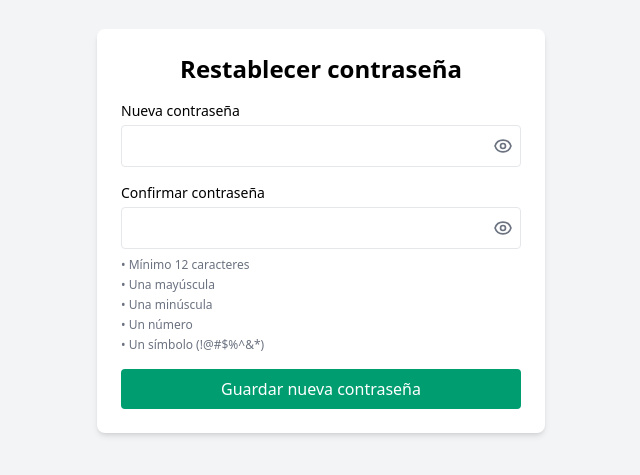
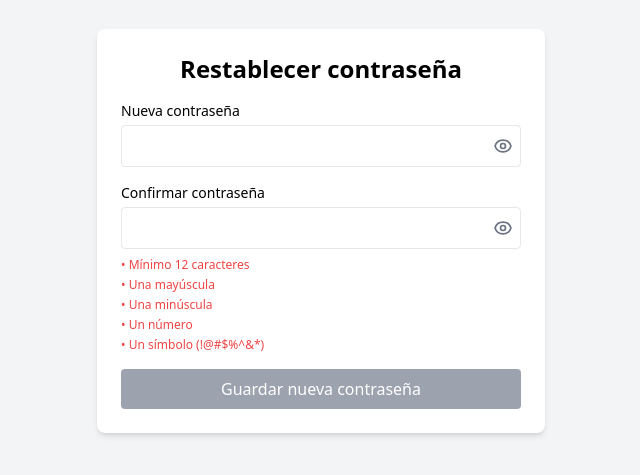
Before and after one commit to EdelyTito/rrhh-scout, a Vue app in the folder rrhh-frontend/: page /reset-password in a window 1280 px wide. Shown: the part 169-644 px from the top of the page, without its empty margins (319-959 px from the left). Built offline with nearby package versions, Linux system fonts and the light colour scheme; no server answers.

Commit message:
cambios estéticos visuales

```diff
--- a/rrhh-frontend/src/views/PrimerIngreso.vue
+++ b/rrhh-frontend/src/views/PrimerIngreso.vue
@@ -98,18 +98,32 @@
               </svg>
             </button>
           </div>
-          <ul class="text-xs text-gray-500 mt-2 space-y-1">
-            <li>• Mínimo 12 caracteres</li>
-            <li>• Una mayúscula</li>
-            <li>• Una minúscula</li>
-            <li>• Un número</li>
-            <li>• Un símbolo (!@#$%^&*)</li>
+          <ul class="text-xs mt-2 space-y-1">
+            <li :class="reglasPassword.longitud ? 'text-green-600' : 'text-red-500'">
+              • Mínimo 12 caracteres
+            </li>
+            <li :class="reglasPassword.mayuscula ? 'text-green-600' : 'text-red-500'">
+              • Una mayúscula
+            </li>
+            <li :class="reglasPassword.minuscula ? 'text-green-600' : 'text-red-500'">
+              • Una minúscula
+            </li>
+            <li :class="reglasPassword.numero ? 'text-green-600' : 'text-red-500'">
+              • Un número
+            </li>
+            <li :class="reglasPassword.simbolo ? 'text-green-600' : 'text-red-500'">
+              • Un símbolo (!@#$%^&*)
+            </li>
           </ul>
         </div>
 
         <button
           type="submit"
-          class="w-full bg-[#009d71] text-white py-2 rounded-lg hover:bg-[#008060]"
+          :disabled="!passwordValida || nuevaContrasena !== confirmarContrasena"
+          class="w-full py-2 rounded-lg text-white transition
+            bg-[#009d71]
+            hover:bg-[#008060]
+            disabled:bg-gray-400 disabled:cursor-not-allowed"
         >
           Cambiar contraseña y continuar
         </button>
@@ -119,7 +133,7 @@
 </template>
 
 <script setup>
-import { ref } from 'vue'
+import { ref, computed } from 'vue'
 import { useRouter } from 'vue-router'
 import { authService } from '../services/api'
 
@@ -131,6 +145,22 @@ const loading = ref(false)
 
 const showNueva = ref(false)
 const showConfirmar = ref(false)
+
+const reglasPassword = computed(() => {
+  const pwd = nuevaContrasena.value
+
+  return {
+    longitud: pwd.length >= 12,
+    mayuscula: /[A-Z]/.test(pwd),
+    minuscula: /[a-z]/.test(pwd),
+    numero: /[0-9]/.test(pwd),
+    simbolo: /[!@#$%^&*]/.test(pwd)
+  }
+})
+
+const passwordValida = computed(() =>
+  Object.values(reglasPassword.value).every(v => v)
+)
 
 const validarPasswordOWASP = (password) => {
   const errores = []
--- a/rrhh-frontend/src/views/ResetPassword.vue
+++ b/rrhh-frontend/src/views/ResetPassword.vue
@@ -91,12 +91,22 @@
               </svg>
             </button>
           </div>
-          <ul class="text-xs text-gray-500 mt-2 space-y-1">
-            <li>• Mínimo 12 caracteres</li>
-            <li>• Una mayúscula</li>
-            <li>• Una minúscula</li>
-            <li>• Un número</li>
-            <li>• Un símbolo (!@#$%^&*)</li>
+          <ul class="text-xs mt-2 space-y-1">
+            <li :class="reglasPassword.longitud ? 'text-green-600' : 'text-red-500'">
+              • Mínimo 12 caracteres
+            </li>
+            <li :class="reglasPassword.mayuscula ? 'text-green-600' : 'text-red-500'">
+              • Una mayúscula
+            </li>
+            <li :class="reglasPassword.minuscula ? 'text-green-600' : 'text-red-500'">
+              • Una minúscula
+            </li>
+            <li :class="reglasPassword.numero ? 'text-green-600' : 'text-red-500'">
+              • Un número
+            </li>
+            <li :class="reglasPassword.simbolo ? 'text-green-600' : 'text-red-500'">
+              • Un símbolo (!@#$%^&*)
+            </li>
           </ul>
         </div>
 
@@ -106,7 +116,10 @@
 
         <button
           type="submit"
-          class="w-full bg-[#009d71] text-white py-2 rounded hover:bg-[#008060]"
+          :disabled="!passwordValida || nuevaContrasena !== confirmarContrasena"
+          class="w-full py-2 rounded text-white transition
+                bg-[#009d71] hover:bg-[#008060]
+                disabled:bg-gray-400 disabled:cursor-not-allowed"
         >
           Guardar nueva contraseña
         </button>
@@ -116,7 +129,7 @@
 </template>
 
 <script setup>
-import { ref } from 'vue'
+import { ref, computed } from 'vue'
 import { useRoute, useRouter } from 'vue-router'
 import { authService } from '../services/api'
 
@@ -142,6 +155,22 @@ const validarPasswordOWASP = (password) => {
 
   return errores
 }
+
+const reglasPassword = computed(() => {
+  const pwd = nuevaContrasena.value
+
+  return {
+    longitud: pwd.length >= 12,
+    mayuscula: /[A-Z]/.test(pwd),
+    minuscula: /[a-z]/.test(pwd),
+    numero: /[0-9]/.test(pwd),
+    simbolo: /[!@#$%^&*]/.test(pwd)
+  }
+})
+
+const passwordValida = computed(() =>
+  Object.values(reglasPassword.value).every(v => v)
+)
 
 const handleReset = async () => {
   error.value = ''
```
